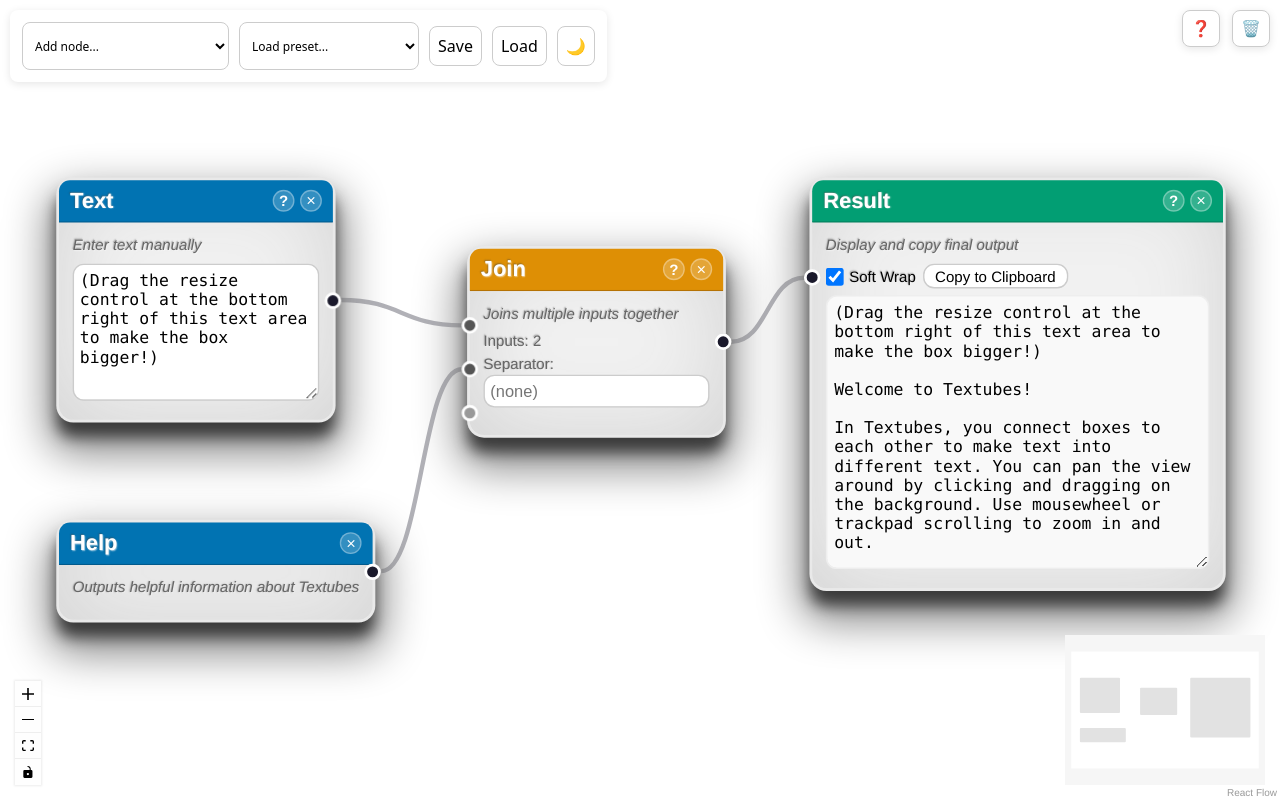
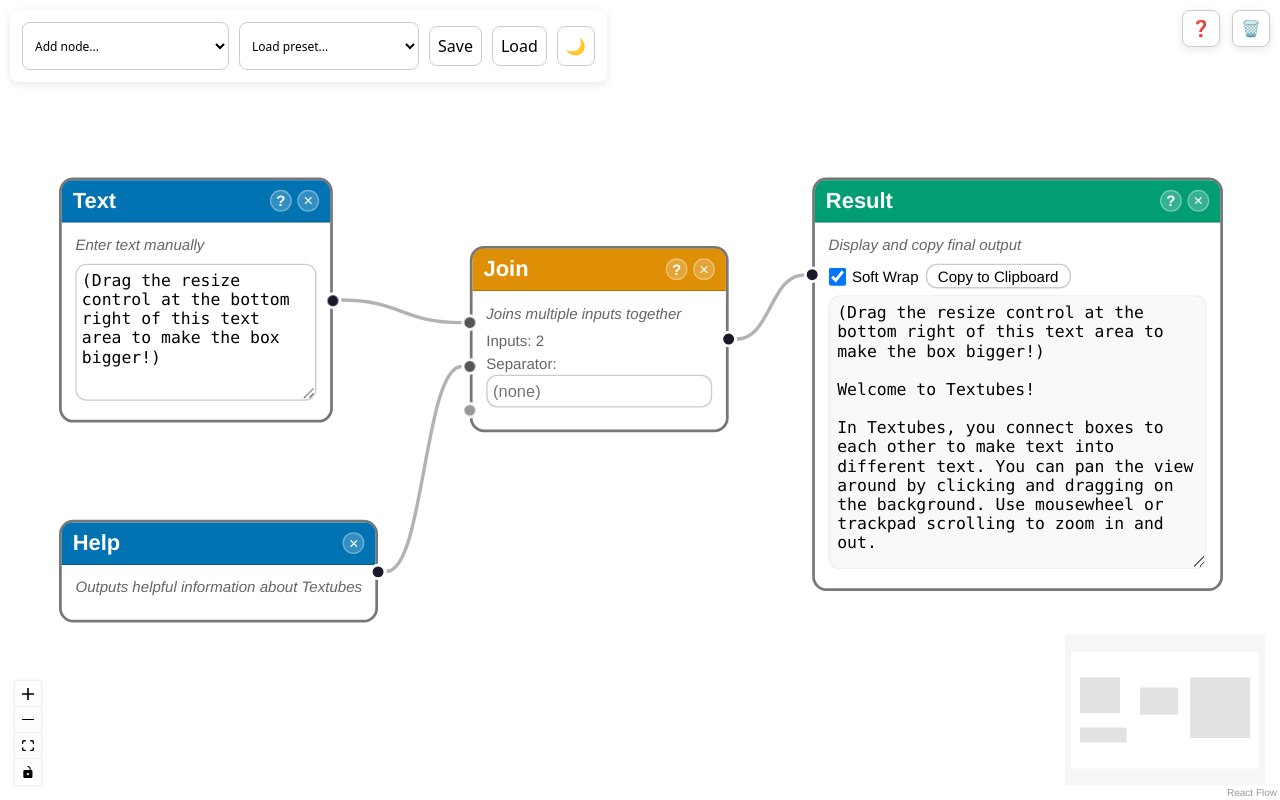
Before and after one commit to papatangosierra/textubes, a React (Vite) app: page / in a window 1280 px wide. Built offline with nearby package versions, Linux system fonts and the light colour scheme.

Commit message:
revert CSS

```diff
--- a/styles.css
+++ b/styles.css
@@ -39,9 +39,7 @@
 }
 
 .react-flow__edge-path {
-  stroke-width: .2rem !important;
-
-  text-shadow: 1rem 1rem 1rem black;
+  stroke-width: 2.5 !important;
 }
 
 /* Mobile/touch-friendly improvements */
@@ -52,6 +50,9 @@
     border-width: 6px !important;
   }
 
+  .react-flow__edge-path {
+    stroke-width: 4 !important;
+  }
 }
 
 /* Touch device improvements (including tablets) */
@@ -238,36 +239,24 @@
 
 /* Node container styles */
 .node-container {
-  text-shadow: .5px .5px 1px #ffffff8d, -.5px -.5px 1px #4747477b;
-  /* border: 1px outset #909090; */
+  border: 2px solid #777;
   border-radius: .65rem;
-  background: rgb(241, 241, 241);
+  background: white;
   min-width: 14rem;
-  box-shadow:
-    inset 0rem 0rem 4rem rgb(211, 211, 211),
-    0px 0px 0px 2px #e9e9e9,
-    0rem .7rem .7rem 1px #3a3a3a,
-    0rem 1rem 2rem .5rem #878787;
 }
 
 .dark-mode .node-container {
   border: 2px solid #555;
   background: #2a2a2a;
-  box-shadow: none;
 }
 
 .node-container.selected {
-  box-shadow:
-    inset 0rem 0rem 4rem rgb(211, 211, 211),
-    0px 0px 0px 2px #e9e9e9,
-    0px 0px 0px 2px #666666,
-    0rem .7rem .7rem 1px #0080ff,
-    0rem 1rem 2rem .5rem #878787;}
+  box-shadow: 0 0 0 2px #555;
+}
 
 .dark-mode .node-container.selected {
   box-shadow: 0 0 0 2px #888;
 }
-
 
 /* Node header styles */
 .node-header {
```
